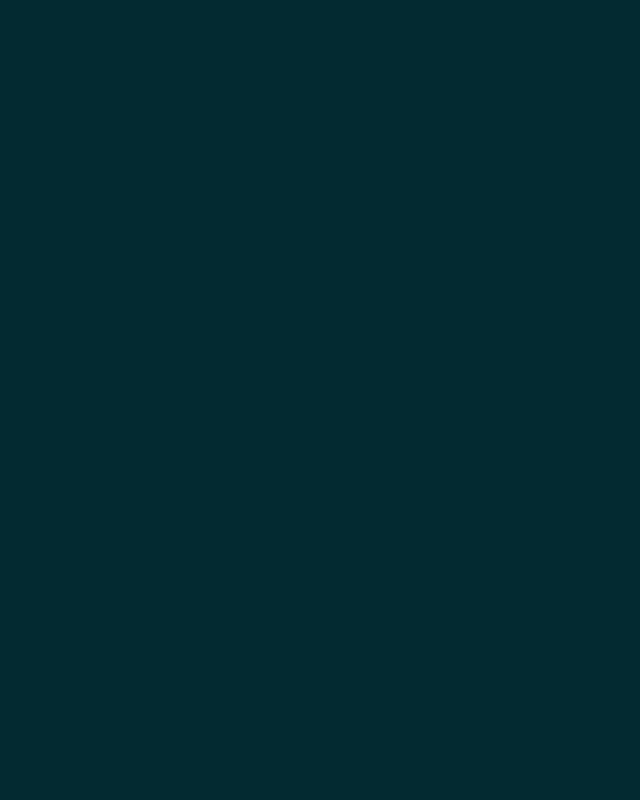
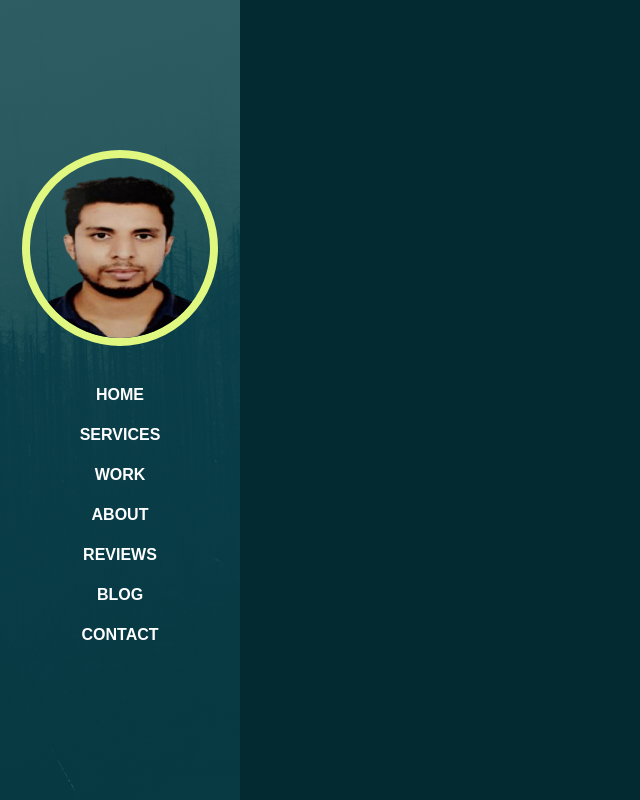
Before and after one commit to hassanroki/md_rokibul_hassan, a plain HTML site: page index.html in a window 1280 px wide. Shown: the whole page, without its empty margins (0-640 px from the left). Drawn offline with Linux system fonts and the light colour scheme.

Commit message:
Navbar Create & Responsive

```diff
--- a/assets/css/responsive.css
+++ b/assets/css/responsive.css
@@ -0,0 +1,18 @@
+/* Min Width 992px */
+
+@media screen and ( min-width: 992px ){
+/* Navbar Start*/
+.navbar{
+    min-height: 100vh;
+    width: var(--sidebar-width);
+    background: linear-gradient(rgba(3, 63, 71, .8), rgba(3, 63, 71, .8)), url(../images/sidebar-img.jpg);
+    background-size: cover;
+    background-position: center;
+}
+
+.navbar-brand img{
+    border: 8px solid var(--color-brand);
+}
+
+/* Navbar End*/
+}
--- a/assets/css/style.css
+++ b/assets/css/style.css
@@ -40,3 +40,15 @@ a:hover{
 img{
     width: 100%;
 }
+
+/* Navbar Start */
+.navbar .nav-link{
+    font-weight: 700;
+    text-transform: uppercase;
+    color: #FFFFFF;
+}
+
+.navbar .nav-link:hover{
+    color: var(--color-brand);
+}
+/* Navbar End */
--- a/index.html
+++ b/index.html
@@ -17,13 +17,54 @@
     <!-- Custom CSS & Responsive -->
     <link rel="stylesheet" href="assets/css/style.css" />
     <link rel="stylesheet" href="assets/css/responsive.css" />
-
   </head>
   <body>
-
-
-
-
+    <!-- Navbar Start -->
+    <nav class="navbar navbar-expand-lg navbar-dark">
+      <div class="container flex-lg-column">
+        <a class="navbar-brand mb-lg-4 mx-lg-auto" href="#">
+          <span class="h3 fw-bold d-block d-lg-none">Rokibul Hassan</span>
+          <img src="assets/images/profile.png" alt="profile" class="d-none d-lg-block rounded-circle img-fluid">
+        </a>
+        <button
+          class="navbar-toggler"
+          type="button"
+          data-bs-toggle="collapse"
+          data-bs-target="#navbarNav"
+          aria-controls="navbarNav"
+          aria-expanded="false"
+          aria-label="Toggle navigation"
+        >
+          <span class="navbar-toggler-icon"></span>
+        </button>
+        <div class="collapse navbar-collapse" id="navbarNav">
+          <ul class="navbar-nav ms-auto flex-lg-column text-lg-center">
+            <li class="nav-item">
+              <a class="nav-link" href="#home">Home</a>
+            </li>
+            <li class="nav-item">
+              <a class="nav-link" href="#services">Services</a>
+            </li>
+            <li class="nav-item">
+              <a class="nav-link" href="#work">Work</a>
+            </li>
+            <li class="nav-item">
+              <a class="nav-link" href="#about">About</a>
+            </li>
+            <li class="nav-item">
+              <a class="nav-link" href="#reviews">Reviews</a>
+            </li>
+            <li class="nav-item">
+              <a class="nav-link" href="#blog">Blog</a>
+            </li>
+            <li class="nav-item">
+              <a class="nav-link" href="#contact">Contact</a>
+            </li>
+          </ul>
+        </div>
+      </div>
+    </nav>
+    <!-- Navbar End -->
 
     <!-- BootStrap Js -->
     <script src="assets/js/bootstrap.bundle.min.js"></script>
@@ -33,6 +74,5 @@
 
     <!-- Custom Js -->
     <script src="assets/js/main.js"></script>
-
   </body>
 </html>
```
Also changed, not shown: assets/images/profile.png (added), assets/images/sidebar-img.jpg (added).
